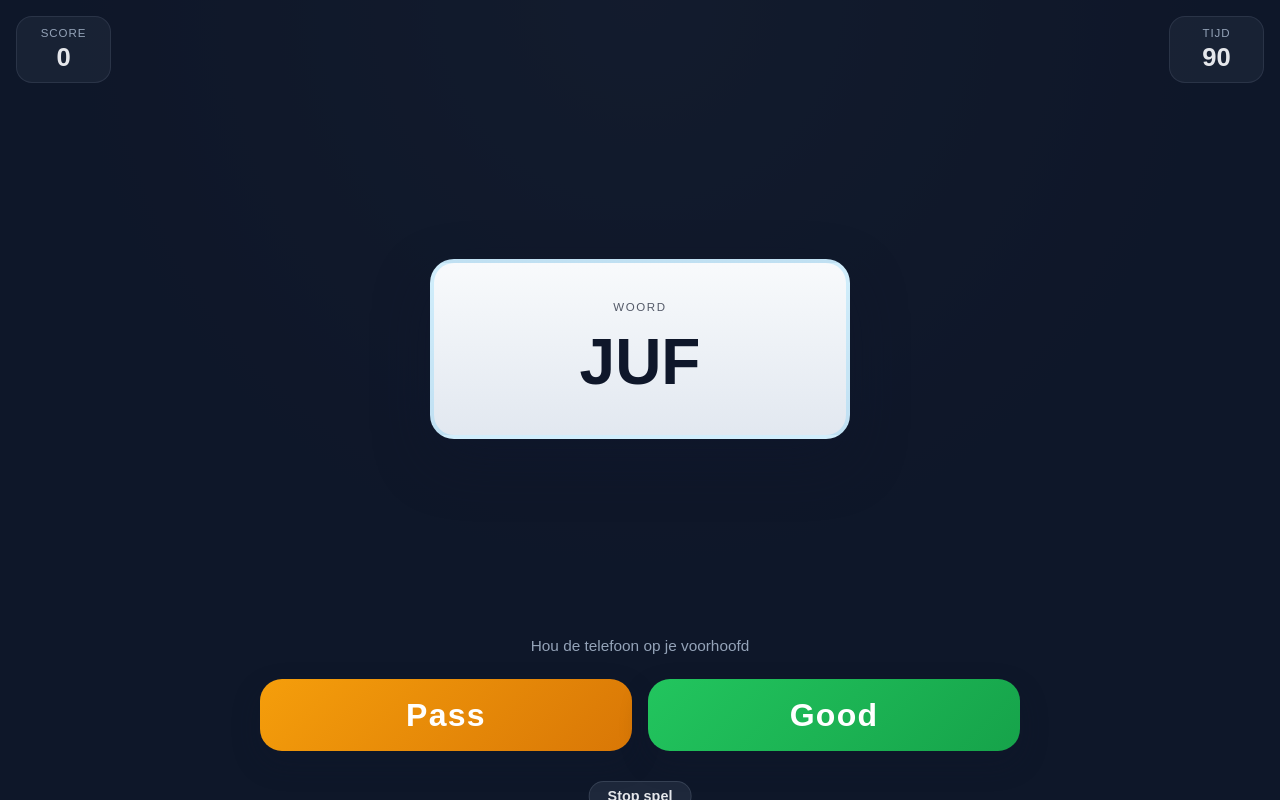
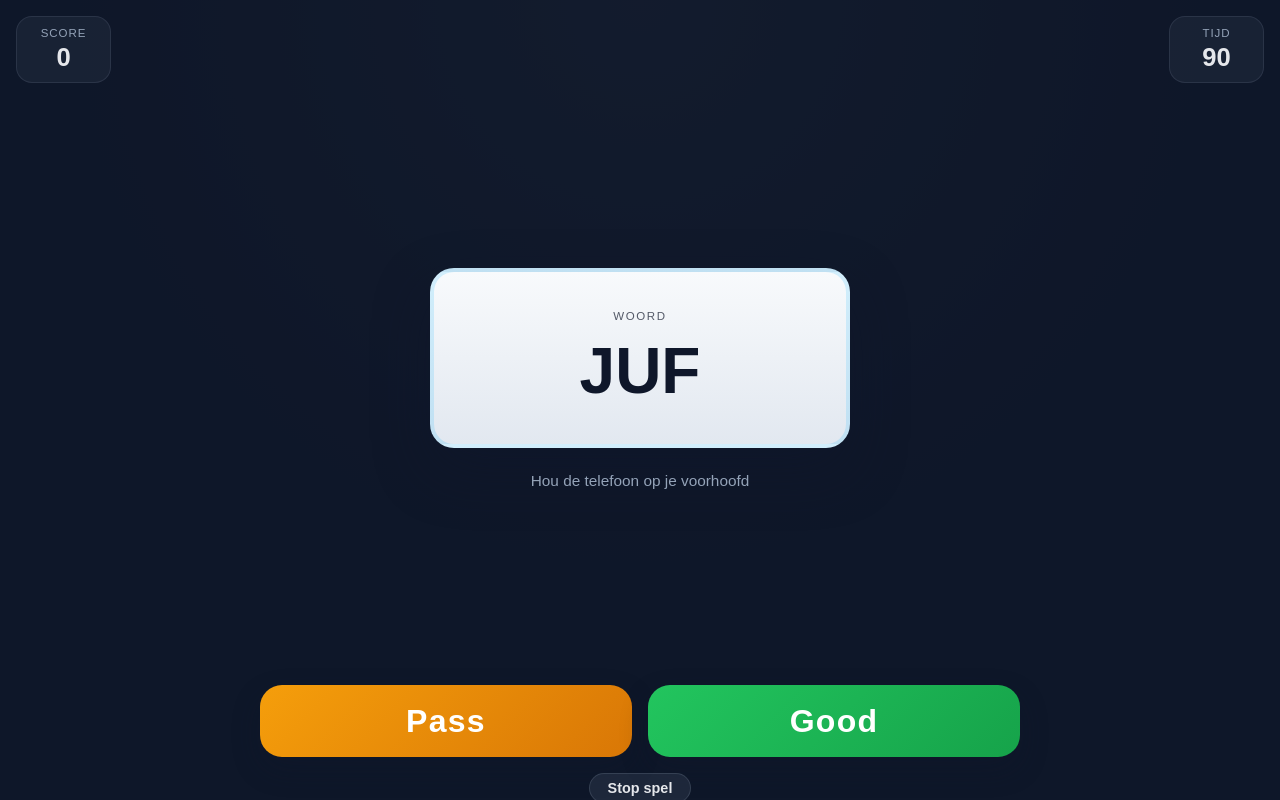
Before and after one commit to vvbaak/Napoleon, a plain HTML site: page index.html in a window 1280 px wide. Both pictures are taken after a click on the button "Start spel". Drawn offline with Linux system fonts and the light colour scheme.

Commit message:
Flex play stage with safe-area so card and stop button fully fit

```diff
--- a/index.html
+++ b/index.html
@@ -43,13 +43,14 @@
             </div>
           </div>
 
-          <div id="countdown" class="countdown" aria-live="polite">3</div>
-          <div id="wordCard" class="word-card hidden">
-            <span class="word-label">woord</span>
-            <h2 id="wordText">?</h2>
+          <div class="play-stage">
+            <div id="countdown" class="countdown" aria-live="polite">3</div>
+            <div id="wordCard" class="word-card hidden">
+              <span class="word-label">woord</span>
+              <h2 id="wordText">?</h2>
+            </div>
+            <div id="statusText" class="status-text">Hou de telefoon in landscape</div>
           </div>
-
-          <div id="statusText" class="status-text">Hou de telefoon in landscape</div>
 
           <div class="answer-actions" aria-label="antwoordknoppen">
             <button id="passButton" class="answer-btn pass-btn" type="button">Pass</button>
--- a/styles.css
+++ b/styles.css
@@ -51,6 +51,7 @@ body {
   border-radius: 0;
   box-shadow: none;
   overflow: hidden;
+  padding: env(safe-area-inset-top) env(safe-area-inset-right) env(safe-area-inset-bottom) env(safe-area-inset-left);
 }
 
 @media (orientation: landscape) {
@@ -63,9 +64,9 @@ body {
   }
 
   #gameScreen {
-    justify-content: center;
-    gap: 8px;
-    padding-bottom: 44px;
+    justify-content: flex-start;
+    gap: 6px;
+    padding: 2px 0 6px;
   }
 
   .word-card {
@@ -154,16 +155,34 @@ body {
 }
 
 #gameScreen {
+  flex-direction: column;
+  justify-content: flex-start;
+  gap: 8px;
+  padding: 4px 0 8px;
+}
+
+.play-stage {
+  position: relative;
+  flex: 1 1 auto;
+  min-height: 0;
+  width: 100%;
+  display: flex;
+  flex-direction: column;
+  align-items: center;
   justify-content: center;
-  gap: 12px;
-  padding-bottom: 52px;
+  gap: 8px;
+}
+
+#gameScreen .answer-actions,
+#gameScreen #stopButton {
+  flex-shrink: 0;
 }
 
 #gameScreen #stopButton {
-  position: absolute;
-  bottom: 0;
-  left: 50%;
-  transform: translateX(-50%);
+  position: static;
+  left: auto;
+  bottom: auto;
+  transform: none;
   margin: 0;
 }
 
@@ -257,7 +276,7 @@ h1 {
 }
 
 #gameScreen #stopButton:active {
-  transform: translateX(-50%) scale(0.98);
+  transform: scale(0.98);
 }
 
 .countdown {
@@ -293,7 +312,7 @@ h1 {
   box-shadow: 0 22px 55px rgba(15, 23, 42, 0.4);
   border: 4px solid rgba(56, 189, 248, 0.2);
   animation: cardPulse 0.25s ease;
-  margin: auto 0;
+  margin: 0;
 }
 
 .word-card.hidden {
```
